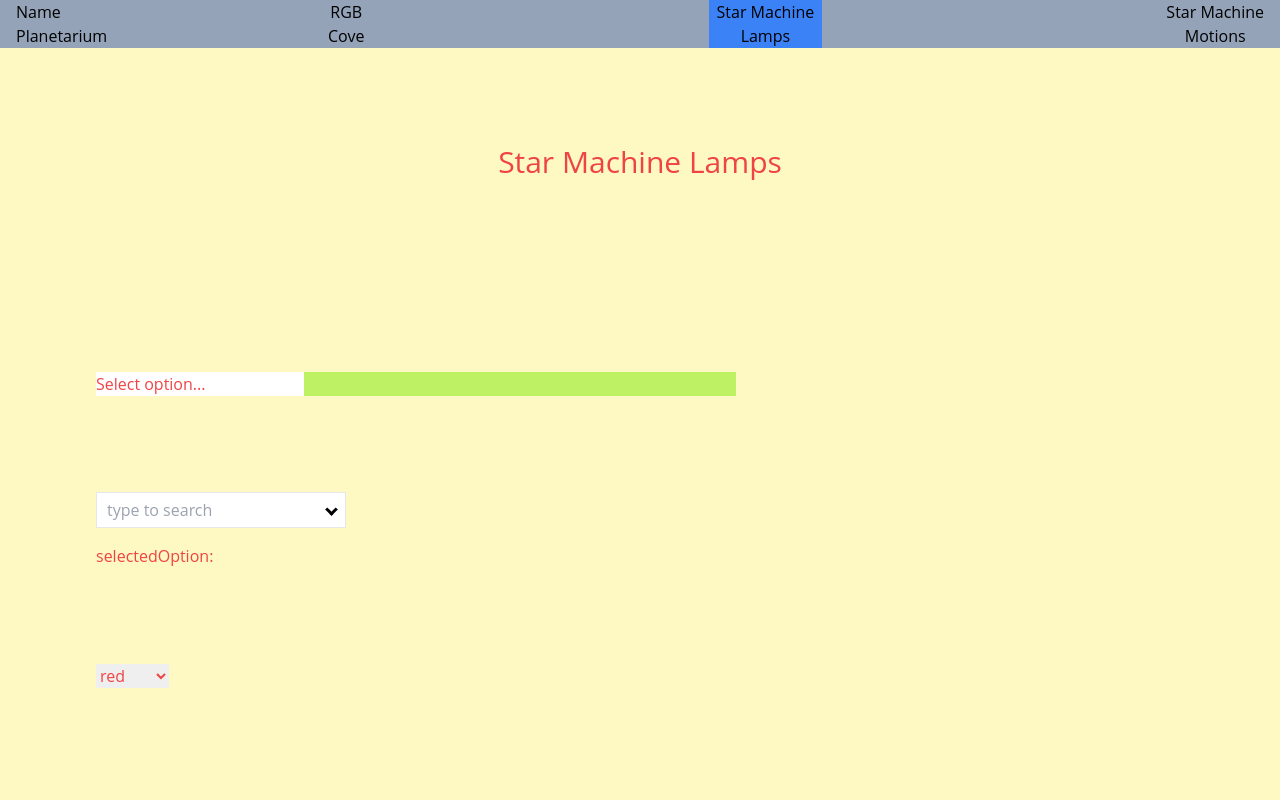
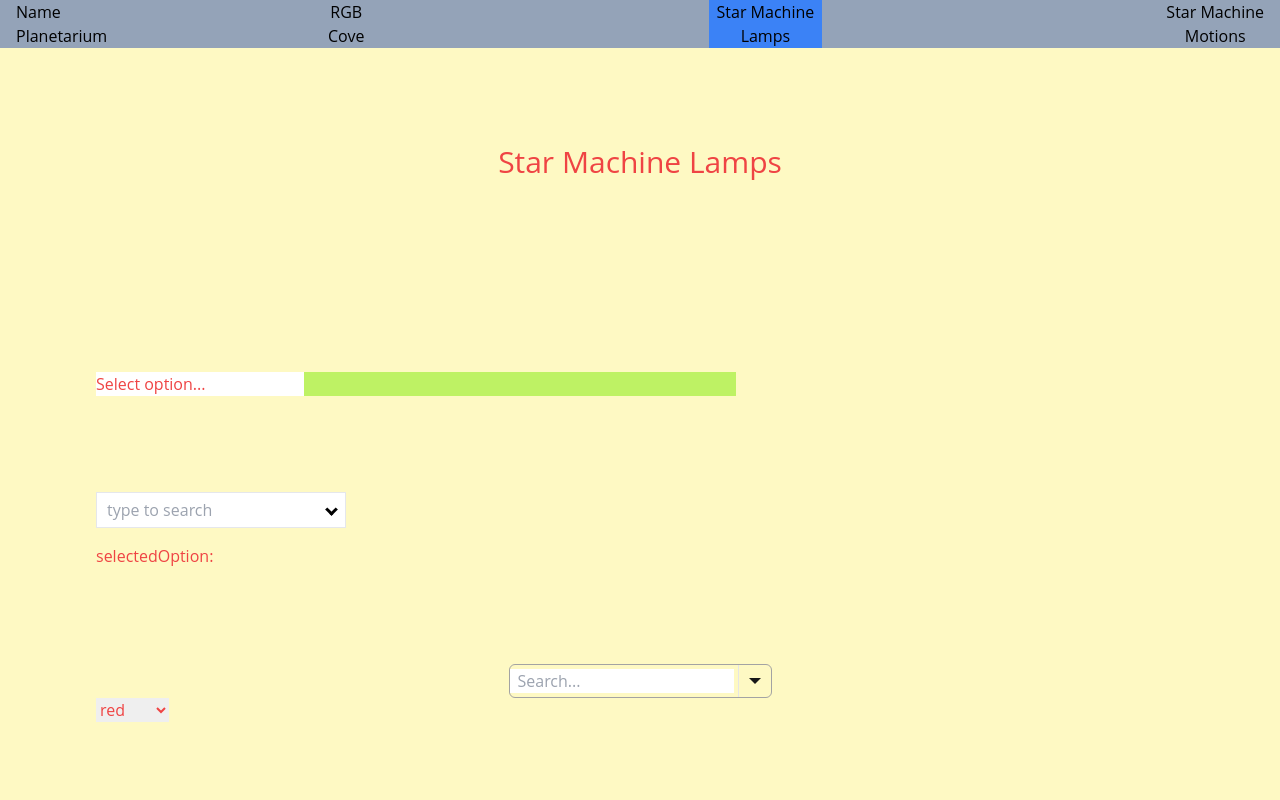
Before and after one commit to CelestialCoyote/react-hercules-chromacove, a React (Create React App) app in the folder frontend/: page /starmachinelamps in a window 1280 px wide. Shown: the top 800 px of the page. Built offline with nearby package versions, Linux system fonts and the light colour scheme.

Commit message:
new searchable select

```diff
--- /dev/null
+++ b/frontend/src/Components/Select.jsx
@@ -0,0 +1,125 @@
+//import PropTypes from "prop-types";
+import { useState, useMemo, useEffect } from "react";
+//import { uuid } from "./uuid";
+//import { classNames } from "./classNames";
+
+export const Select = ({ options, value, onChange }) => {
+    const [search, setSearch] = useState("");
+    const [open, setOpen] = useState(false);
+
+    //const [id] = useState(uuid());
+
+    useEffect(() => {
+        function handleOutsideClick(e) {
+            // if (
+            //     !e.target.closest(`#Toggle-${id}`) &&
+            //     !e.target.closest(`#Select-${id}`)
+            // )
+            if (
+                !e.target.closest(`#Toggle`) &&
+                !e.target.closest(`#Select`)
+            )
+                setOpen(false);
+        }
+
+        document.addEventListener("mousedown", handleOutsideClick);
+
+        return () => document.removeEventListener("mousedown", handleOutsideClick);
+    }, []);
+
+    const opt = useMemo(() => {
+        //Manage search and options
+        const OPTIONS = options.filter(
+            (o) =>
+                o.toString().toLowerCase().indexOf(search.toString().toLowerCase()) !==
+                -1
+        );
+
+        return OPTIONS.length > 0
+            ? OPTIONS.map((o, i) => (
+                <div
+                    key={i}
+                    className="px-3 py-1 cursor-pointer text-neutral-600 hover:bg-neutral-300"
+                    onClick={() => {
+                        onChange(o.toString());
+                        setOpen(false);
+                    }}
+                >
+                    {o}
+                </div>
+            ))
+            : [
+                <div
+                    key={"not-found"}
+                    className="px-3 py-1 cursor-pointer text-neutral-600 hover:bg-neutral-300"
+                    onClick={() => {
+                        onChange("");
+                        setOpen(false);
+                    }}
+                >
+                    No Matches Found
+                </div>,
+            ];
+    }, [options, search]);
+
+    useMemo(() => setSearch(value), [value]);
+
+    return (
+        <div
+            // id={`Select-${id}`}
+            id={`Select`}
+            className="relative flex flex-col items-center justify-center"
+        >
+            <div className="flex items-center justify-between divide-x divide-neutral-200 gap-1 border border-neutral-400 rounded-md overflow-hidden">
+                <input
+                    className="outline-none px-2"
+                    placeholder="Search..."
+                    type="text"
+                    value={search}
+                    onChange={(e) => setSearch(e.target.value)}
+                    onFocus={() => setOpen(true)}
+                />
+                <span
+                    className="relative p-4 cursor-pointer"
+                    onClick={() => setOpen((p) => !p)}
+                    // id={`Toggle-${id}`}
+                    id={`Toggle`}
+                >
+                    {/* <span
+                        className={classNames(
+                            "absolute top-1/2 left-1/2 -translate-x-1/2 -translate-y-1/2 border-[6px] border-l-transparent border-r-transparent border-b-0 border-t-neutral-900 transition-[transform]",
+                            open ? "rotate-180" : "rotate-0"
+                        )}
+                    ></span> */}
+                     <span
+                        className={
+                            `absolute top-1/2 left-1/2 -translate-x-1/2 -translate-y-1/2 border-[6px] border-l-transparent border-r-transparent border-b-0 border-t-neutral-900 transition-[transform]
+                            ${open ? "rotate-180" : "rotate-0"}`
+                        }
+                    ></span>
+                </span>
+            </div>
+            <div
+                id="options"
+                className={
+                    `absolute top-10 border-neutral-400 w-full rounded-md overflow-auto transition-all
+                    ${open ? "max-h-40 border" : "max-h-0 border-0"}`
+                }
+            >
+                {opt}
+            </div>
+        </div>
+    );
+};
+
+// Select.propTypes = {
+//     options: PropTypes.array.isRequired,
+//     value: PropTypes.string.isRequired,
+//     onChange: PropTypes.func.isRequired,
+// };
+
+Select.defaultProps = {
+    options: [],
+    value: "",
+    onChange: () => { },
+};
--- a/frontend/src/pages/StarMachineLamps/StarMachineLamps.jsx
+++ b/frontend/src/pages/StarMachineLamps/StarMachineLamps.jsx
@@ -6,6 +6,7 @@
 import { baseColors } from "../../userConfig/baseColors";
 import "../../components/SearchableSelect.css";
 import SelectComponent from "../../components/SelectComponent";
+import { Select } from "../../components/Select";
 
 
 export default function StarMachineLamps() {
@@ -50,6 +51,8 @@
 				<p className="mt-4">selectedOption: {selectedOption}</p>
 			</div>
 
+			<Select />
+
 			<div className="ml-24 mb-96">
 				<select value="">
 					{colors.map(color => <option key={color} value={color}>{color}</option>)}
```
